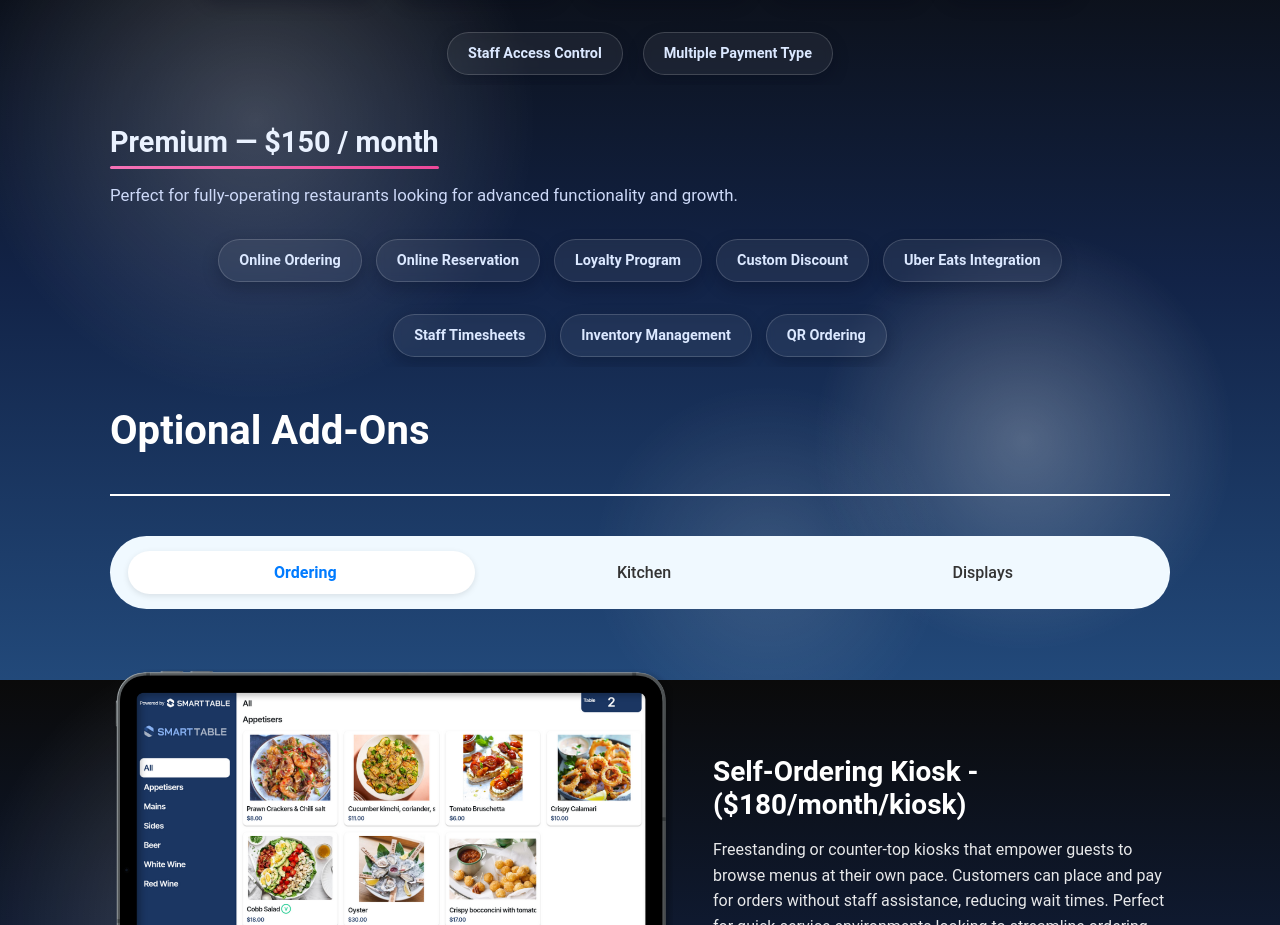
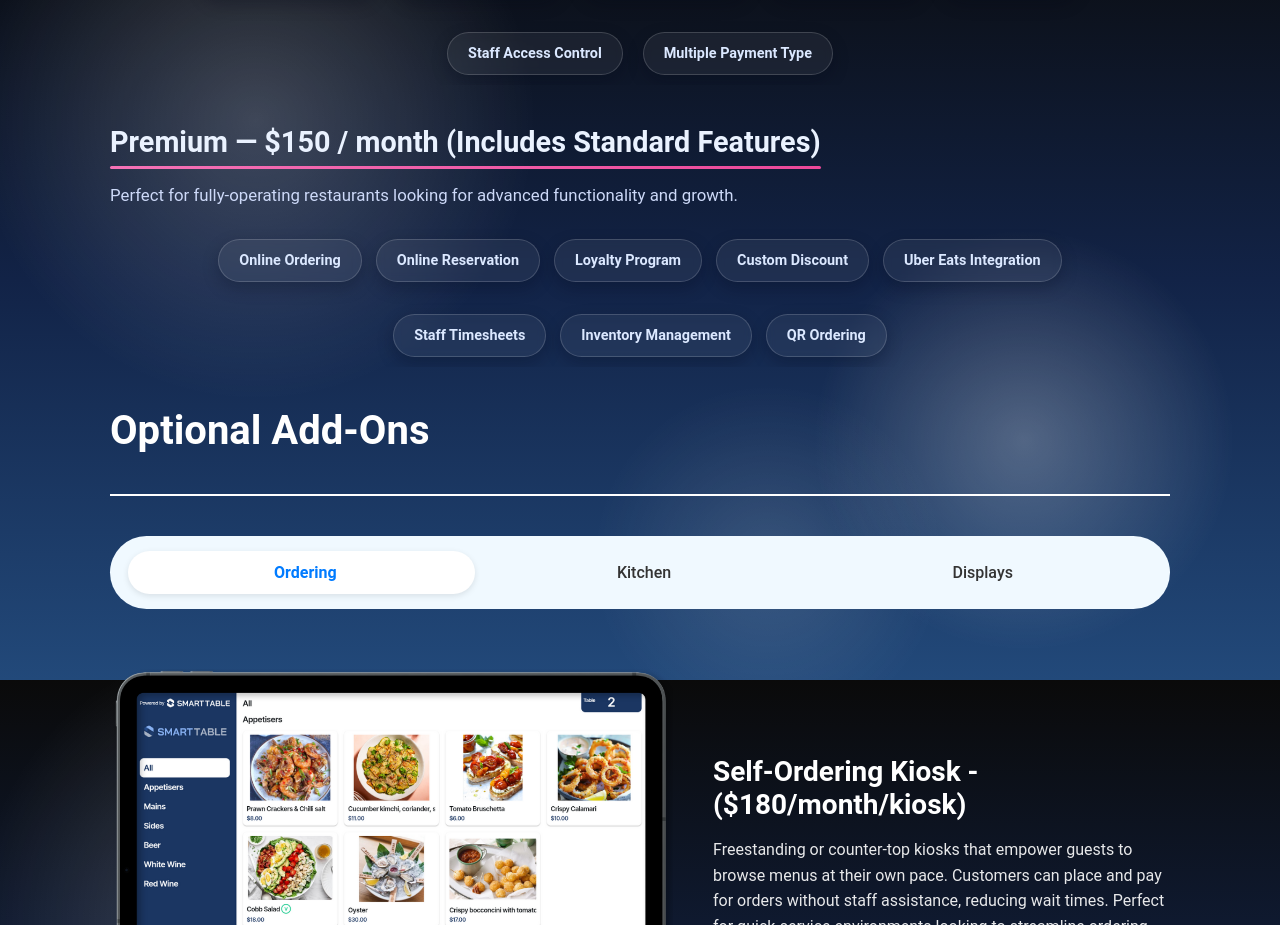
Before and after one commit to Harry-SmartTableNZ/SmartTable, a React (Create React App) app: page / in a window 1280 px wide. Shown: the part 1720-2645 px from the top of the page. Built offline with nearby package versions, Linux system fonts and the light colour scheme.

Commit message:
Update HomePage.jsx

```diff
--- a/src/pages/HomePage.jsx
+++ b/src/pages/HomePage.jsx
@@ -282,7 +282,9 @@ const HomePage = () => {
 
         {/* PREMIUM */}
         <div className="plan-block">
-          <h3 className="premium-subheader">Premium — $150 / month</h3>
+          <h3 className="premium-subheader">
+            Premium — $150 / month (Includes Standard Features){" "}
+          </h3>
           <p className="plan-desc">
             Perfect for fully-operating restaurants looking for advanced
             functionality and growth.
```
